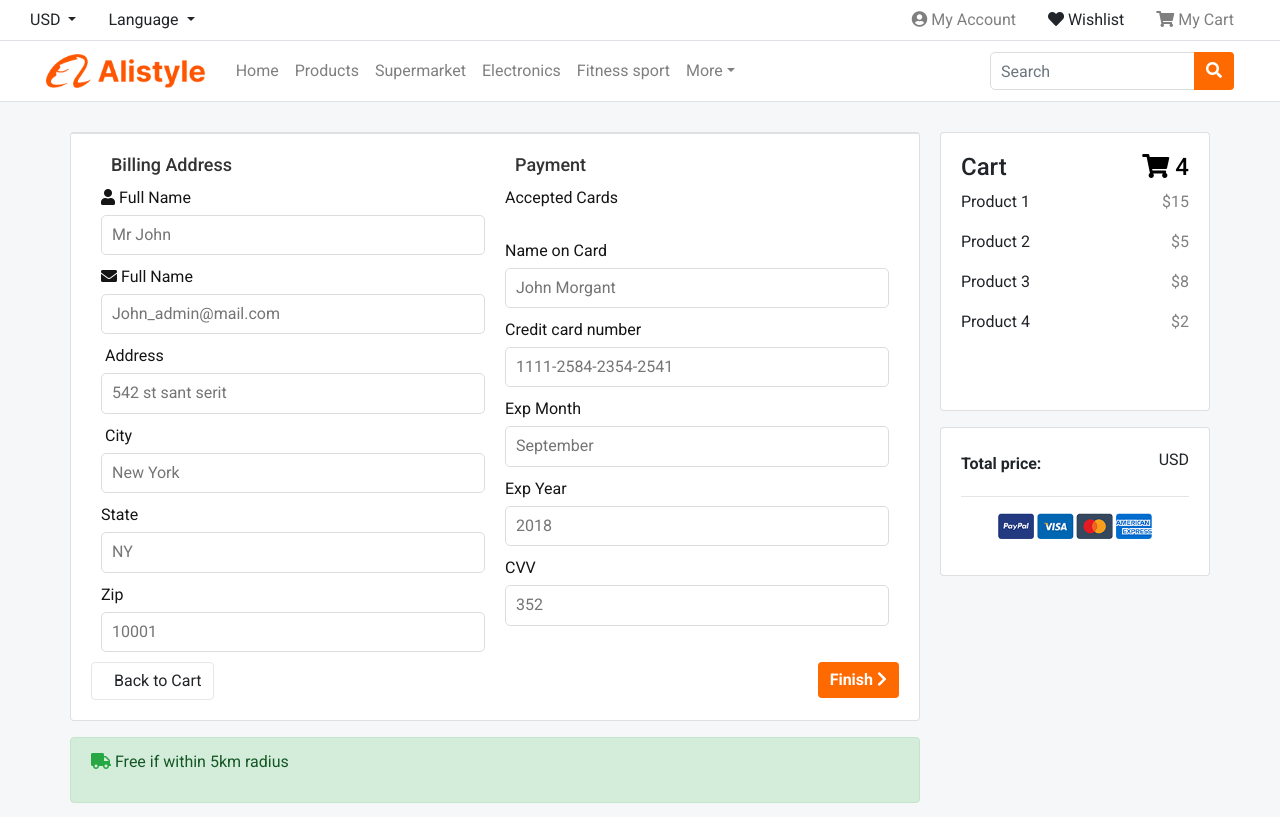
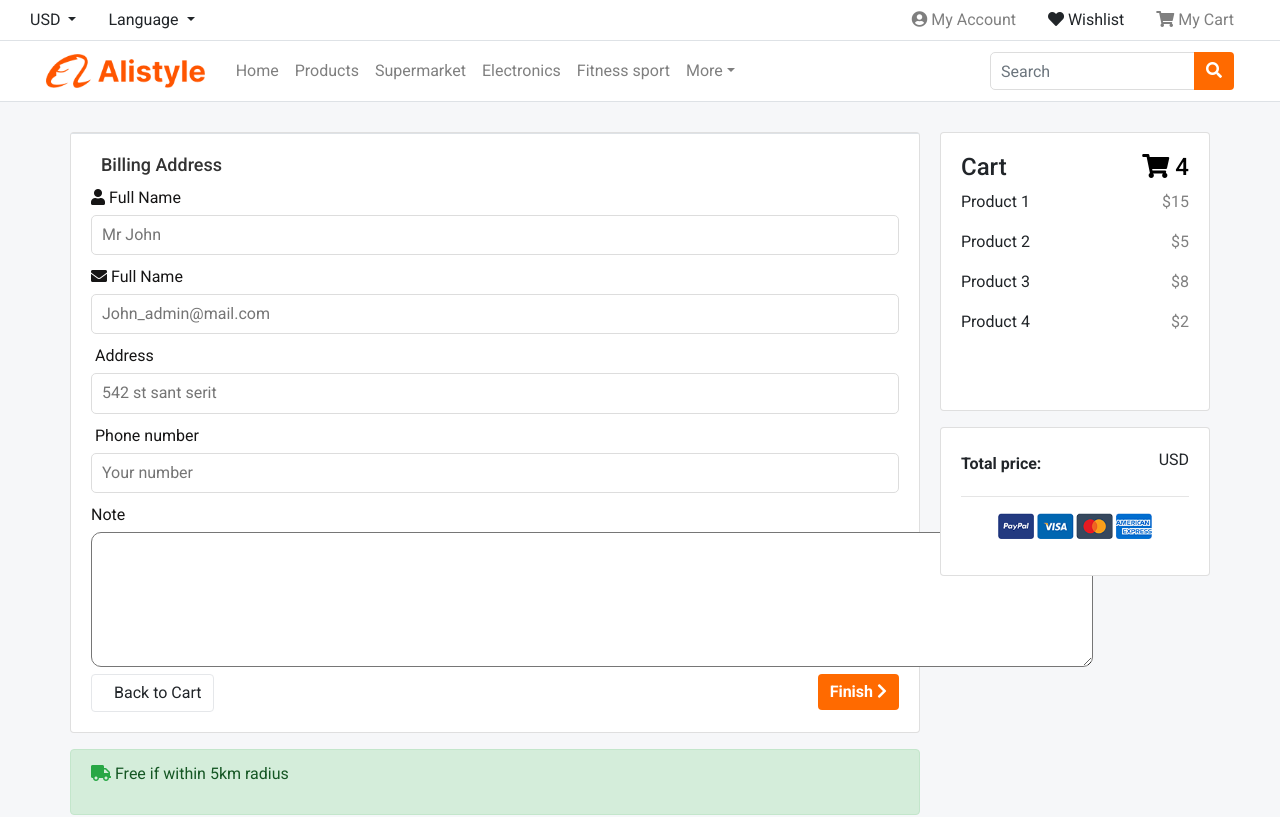
Before and after one commit to GroupOfTue/food-web, a React app: page /Checkout in a window 1280 px wide. Shown: the top 817 px of the page. Built offline with nearby package versions, Linux system fonts and the light colour scheme.

Commit message:
fix order(checkout) with database

```diff
--- a/src/pages/Checkout/Checkout.module.scss
+++ b/src/pages/Checkout/Checkout.module.scss
@@ -27,6 +27,9 @@
 }
 .col-25 {
   flex: 30%;
+}
+.text-area {
+  border-radius: 10px;
 }
 /* General Styles */
 body {
--- a/src/pages/Checkout/index.js
+++ b/src/pages/Checkout/index.js
@@ -17,8 +17,6 @@ function Checkout() {
           <main className="col-md-9">
             <div className="card">
               <div className="card-body border-top">
-                <div className="row">
-                  <div className="col-md-6">
                 <form class="form">
                   <div class="containerx">
                     <div class="col-50">
@@ -36,56 +34,20 @@ function Checkout() {
                       </label>
                       <input type="text" id="address" placeholder="542 st sant serit" />
                       <label for="city">
-                            <i class="fa fa-institution">&nbsp;</i>City
+                        <i class="fa fa-institution">&nbsp;</i>Phone number
                       </label>
-                          <input type="text" id="city" placeholder="New York" />
+                      <input type="text" id="city" placeholder="Your number" />
                       <div class="containerx">
                         <div class="col-50">
-                              <label for="state">State</label>
-                              <input type="text" id="state" placeholder="NY" />
-                            </div>
-                            <div class="col-50">
-                              <label for="zip">Zip</label>
-                              <input type="text" id="zip" placeholder="10001" />
+                          <label for="note">Note</label>
+
+                          <textarea className={cx('text-area')} rows="7" cols="117" name="myTextarea"></textarea>
                         </div>
                       </div>
                     </div>
                   </div>
                 </form>
-                  </div>
-                  <div className="col-md-6">
-                    <form class="form">
-                      <div class="containerx">
-                        <div class="col-50">
-                          <PaymentInfo /> {/* Call PaymentInfo component */}
-                          <label>Accepted Cards</label>
-                          <div class="icon-cards">
-                            <i class="fa fa-cc-visa">&nbsp;</i>
-                            <i class="fa fa-cc-amex">&nbsp;</i>
-                            <i class="fa fa-cc-mastercard">&nbsp;</i>
-                            <i class="fa fa-cc-discover">&nbsp;</i>
-                          </div>
-                          <label for="namecard">Name on Card</label>
-                          <input type="text" id="namecard" placeholder="John Morgant" />
-                          <label for="cardnumber">Credit card number</label>
-                          <input type="text" id="cardnumber" placeholder="1111-2584-2354-2541" />
-                          <label for="expmonth">Exp Month</label>
-                          <input type="text" id="expmonth" placeholder="September" />
-                          <div class="containerx">
-                            <div class="col-50">
-                              <label for="expyear">Exp Year</label>
-                              <input type="text" id="expyear" placeholder="2018" />
-                            </div>
-                            <div class="col-50">
-                              <label for="cvv">CVV</label>
-                              <input type="text" id="cvv" placeholder="352" />
-                            </div>
-                          </div>
-                        </div>
-                      </div>
-                    </form>
-                  </div>
-                </div>
+
                 <a href="#" className={clsx('btn btn-primary float-md-right', cx('checkout-btn'))}>
                   Finish <i className="fa fa-chevron-right"></i>
                 </a>
```
Lines whose indentation alone changed are shown as unchanged.
